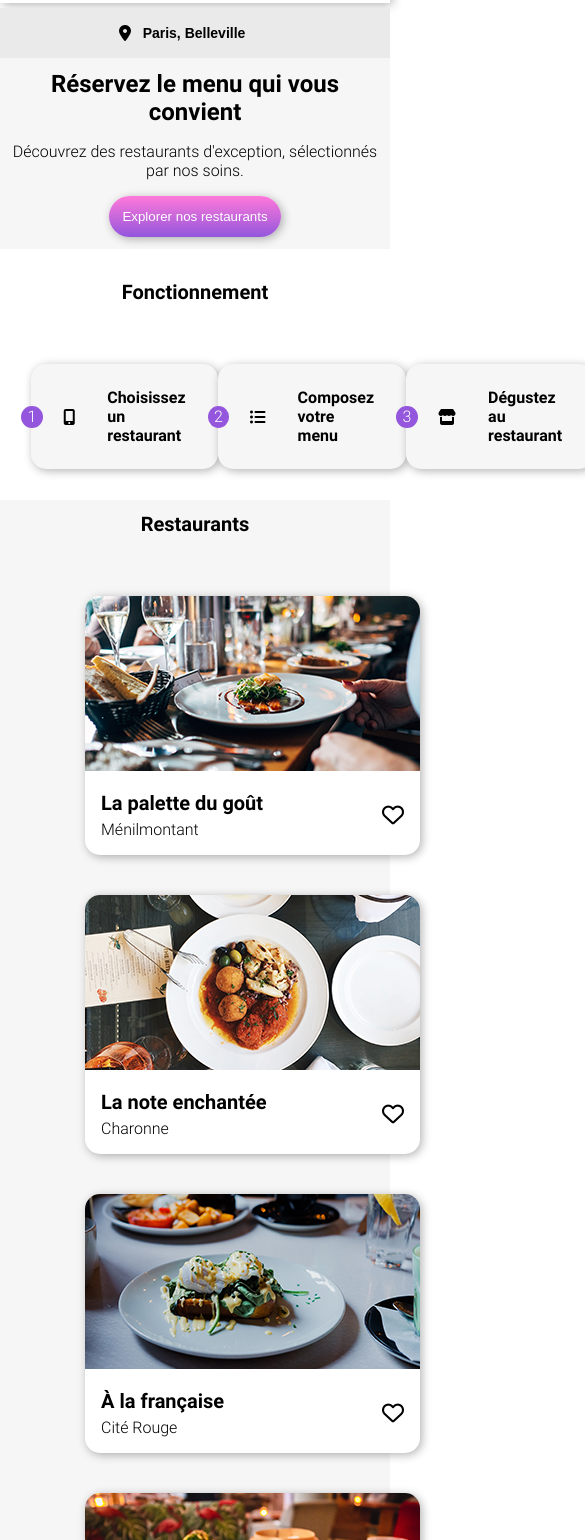
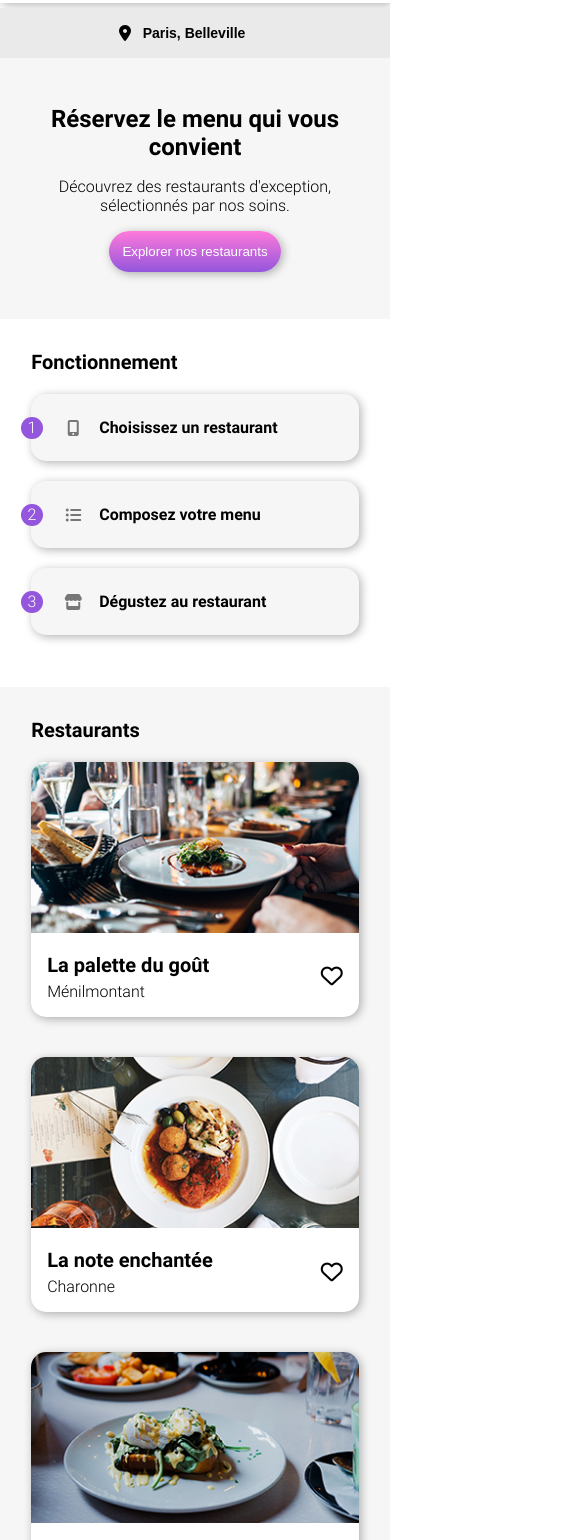
Before and after one commit to PaulineCvl/Ohmyfood, a website: page index.html in a window 390 px wide. Shown: the part 62-1602 px from the top of the page, 585 px wide, since content can reach past the window. Drawn offline with Linux system fonts and the light colour scheme; a web font is replaced by a local one.

Commit message:
responsive mobile

```diff
--- a/sass/base/_typography.scss
+++ b/sass/base/_typography.scss
@@ -0,0 +1,29 @@
+@font-face {
+    font-family: 'Shrikhand';
+    src: url('../fonts/Shrikhand-Regular.woff2') format('woff2'),
+        url('../fonts/Shrikhand-Regular.woff') format('woff'),
+        url('../fonts/Shrikhand-Regular.ttf') format('truetype');
+    font-weight: normal;
+    font-style: italic;
+    font-display: swap;
+}
+
+@font-face {
+    font-family: 'Roboto';
+    src: url('../fonts/Roboto-Bold.woff2') format('woff2'),
+        url('../fonts/Roboto-Bold.woff') format('woff'),
+        url('../fonts/Roboto-Bold.ttf') format('truetype');
+    font-weight: bold;
+    font-style: normal;
+    font-display: swap;
+}
+
+@font-face {
+    font-family: 'Roboto';
+    src: url('../fonts/Roboto-Light.woff2') format('woff2'),
+        url('../fonts/Roboto-Light.woff') format('woff'),
+        url('../fonts/Roboto-Light.ttf') format('truetype');
+    font-weight: 300;
+    font-style: normal;
+    font-display: swap;
+}
--- /dev/null
+++ b/sass/layout/_city-search.scss
@@ -0,0 +1,19 @@
+.city-search {
+    height: 50px;
+    background-color: darken($background, 4.8%);
+    display: flex;
+    justify-content: center;
+    align-items: center;
+    input {
+        height: 50%;
+        width: 140px;
+        background-color: transparent;
+        border: none;
+        text-align: center;
+        font-weight: bold;
+        font-size: 14px;
+    }
+    input::placeholder {
+            color: #000;
+    }
+}
--- a/sass/layout/_footer.scss
+++ b/sass/layout/_footer.scss
@@ -1,6 +1,6 @@
 .footer {
     background-color: darken($background, 75%);
-    padding: 3%;
+    padding: map-get($padding-layout, small);
 }
 
     .footer__link {
--- /dev/null
+++ b/sass/layout/_function.scss
@@ -0,0 +1,49 @@
+.function {
+    padding: map-get($padding-layout, medium);
+}
+
+.function-container {
+    display: flex;
+    justify-content: space-around;
+    counter-reset: functionlist;
+    @media #{$breakpoint-small} {
+        flex-direction: column;
+    }
+}
+
+.function-container__box {
+        display: flex;
+        align-items: center;
+        padding: 1.5em 2em;
+        background-color: $background;
+        border-radius: 15px;
+        position: relative;
+        @include box-shadow;
+        @media #{$breakpoint-small} {
+            margin-bottom: 20px;
+        }
+        p {
+            margin: 0;
+            font-weight: bold;
+            padding-left: 1em;
+        }
+        &::before {
+            background-color: $color-primary;
+            color: #fff;
+            border-radius: 50%;
+            counter-increment: functionlist;
+            content: counter(functionlist);
+            position: absolute;
+            left: -10px;
+            padding: 0.1em 0.4em;
+        }
+}
+
+.function-container__box i {
+    width: 20px;
+    text-align: center;
+    color: darken($background, 50%);
+    &:hover {
+        color: $color-primary;
+    }
+}
--- /dev/null
+++ b/sass/layout/_main.scss
@@ -0,0 +1,16 @@
+main {
+    margin-top: 5px;
+    h3 {
+        margin: 0;
+        margin-bottom: 60px;
+        text-align: center;
+        font-weight: bold;
+        font-size: 20px;
+    }
+    @media #{$breakpoint-small} {
+        h3 {
+            text-align: initial;
+            margin-bottom: 20px;
+        }
+    }
+}
--- /dev/null
+++ b/sass/layout/_restaurant-search.scss
@@ -0,0 +1,20 @@
+.restaurant-search {
+    background-color: $background;
+    text-align: center;
+    padding: map-get($padding-layout, small);
+    h1 {
+        margin: 0;
+        font-weight: bold;
+    }
+    &__button {
+        padding: 1em;
+        background: linear-gradient($color-secondary, $color-primary);
+        color: #fff;
+        border-radius: 50px;
+        border-width: 0;
+        @include box-shadow;
+    }
+    @media #{$breakpoint-small} {
+        padding: map-get($padding-layout, large)
+    }
+}
--- /dev/null
+++ b/sass/layout/_restaurants.scss
@@ -0,0 +1,53 @@
+.restaurants {
+    background-color: $background;
+    padding: map-get($padding-layout, small);
+    @media #{$breakpoint-small} {
+        padding: map-get($padding-layout, medium)
+    }
+}
+
+.restaurants-container {
+    display: flex;
+    flex-wrap: wrap;
+    justify-content: space-around;
+    width: 60%;
+    margin: auto;
+    @media #{$breakpoint-small} {
+        flex-wrap: nowrap;
+        flex-direction: column;
+        width: auto;
+    }
+}
+
+.restaurants-box {
+    margin-bottom: 40px;
+    background-color: #fff;
+    border-radius: 15px;
+    @include box-shadow;
+    a {
+        text-decoration: none;
+    }
+    img {
+        border-radius: 15px 15px 0 0;
+        width: 100%;
+    }
+}
+
+.restaurants-box__content {
+        padding: 1em;
+        display: flex;
+        justify-content: space-between;
+        align-items: center;
+        color: #000;
+        h2 {
+            margin: 0;
+            font-size: 20px;
+        }
+        p {
+            margin: 0;
+            margin-top: 5px;
+        }
+        .fa-heart {
+            font-size: 22px;
+        }
+}
--- a/sass/main.scss
+++ b/sass/main.scss
@@ -1,32 +1,7 @@
-@font-face {
-    font-family: 'Shrikhand';
-    src: url('../fonts/Shrikhand-Regular.woff2') format('woff2'),
-        url('../fonts/Shrikhand-Regular.woff') format('woff'),
-        url('../fonts/Shrikhand-Regular.ttf') format('truetype');
-    font-weight: normal;
-    font-style: italic;
-    font-display: swap;
-}
+@import "./base/typography";
 
-@font-face {
-    font-family: 'Roboto';
-    src: url('../fonts/Roboto-Bold.woff2') format('woff2'),
-        url('../fonts/Roboto-Bold.woff') format('woff'),
-        url('../fonts/Roboto-Bold.ttf') format('truetype');
-    font-weight: bold;
-    font-style: normal;
-    font-display: swap;
-}
-
-@font-face {
-    font-family: 'Roboto';
-    src: url('../fonts/Roboto-Light.woff2') format('woff2'),
-        url('../fonts/Roboto-Light.woff') format('woff'),
-        url('../fonts/Roboto-Light.ttf') format('truetype');
-    font-weight: 300;
-    font-style: normal;
-    font-display: swap;
-}
+/* MEDIA QUERY */
+@import "./utils/responsive";
 
 /* VARIABLES */
 @import "./utils/variables";
@@ -39,134 +14,14 @@
 
 @import "./layout/header";
 
-main {
-    margin-top: 5px;
-    h3 {
-        margin: 0;
-        margin-bottom: 60px;
-        text-align: center;
-        font-weight: bold;
-        font-size: 20px;
-    }
-}
+@import "./layout/main";
 
-.city-search {
-    height: 50px;
-    background-color: darken($background, 4.8%);
-    display: flex;
-    justify-content: center;
-    align-items: center;
-    input {
-        height: 50%;
-        width: 140px;
-        background-color: transparent;
-        border: none;
-        text-align: center;
-        font-weight: bold;
-        font-size: 14px;
-    }
-    input::placeholder {
-            color: #000;
-    }
-}
+@import "./layout/city-search";
 
-.restaurant-search {
-    background-color: $background;
-    text-align: center;
-    padding: map-get($padding-layout, general);
-    h1 {
-        margin: 0;
-        font-weight: bold;
-    }
-    &__button {
-        padding: 1em;
-        background: linear-gradient($color-secondary, $color-primary);
-        color: #fff;
-        border-radius: 50px;
-        border-width: 0;
-        @include box-shadow;
-    }
-}
+@import "./layout/restaurant-search";
 
-.function {
-    padding: map-get($padding-layout, function);
-}
+@import "./layout/function";
 
-.function-container {
-    display: flex;
-    justify-content: space-around;
-    counter-reset: functionlist;
-}
-
-.function-container__box {
-        display: flex;
-        justify-content: space-around;
-        align-items: center;
-        padding: 1.5em 2em;
-        background-color: $background;
-        border-radius: 15px;
-        position: relative;
-        @include box-shadow;
-        p {
-            margin: 0;
-            padding-left: 2em;
-            font-weight: bold;
-        }
-        &::before {
-            background-color: $color-primary;
-            color: #fff;
-            border-radius: 50%;
-            counter-increment: functionlist;
-            content: counter(functionlist);
-            position: absolute;
-            left: -10px;
-            padding: 0.1em 0.4em;
-        }
-}
-
-.restaurants {
-    background-color: $background;
-    padding: map-get($padding-layout, general);
-}
-
-.restaurants-container {
-    display: flex;
-    flex-wrap: wrap;
-    justify-content: space-around;
-    width: 60%;
-    margin: auto;
-}
-
-.restaurants-box {
-    margin-bottom: 40px;
-    background-color: #fff;
-    border-radius: 15px;
-    @include box-shadow;
-    a {
-        text-decoration: none;
-    }
-    img {
-        border-radius: 15px 15px 0 0;
-    }
-}
-
-.restaurants-box__content {
-        padding: 1em;
-        display: flex;
-        justify-content: space-between;
-        align-items: center;
-        color: #000;
-        h2 {
-            margin: 0;
-            font-size: 20px;
-        }
-        p {
-            margin: 0;
-            margin-top: 5px;
-        }
-        .fa-heart {
-            font-size: 22px;
-        }
-}
+@import "./layout/restaurants";
 
 @import "./layout/footer";
--- /dev/null
+++ b/sass/utils/_responsive.scss
@@ -0,0 +1,2 @@
+$breakpoint-small: "only screen and (max-width: 500px)";
+$breakpoint-medium: "only screen and (min-width: 501px) and (max-width: 800px)";
--- a/sass/utils/_variables.scss
+++ b/sass/utils/_variables.scss
@@ -3,4 +3,4 @@ $color-secondary: #FF79DA;
 $color-tertiary: #99E2D0;
 $background: #F6F6F6;
 $heading-shadow-size: 2px;
-$padding-layout: (general: 3%, function: 8%);
+$padding-layout: (small: 3%, medium: 8%, large: 12%);
```
Also changed, not shown: css/style.css, 1 other file.
